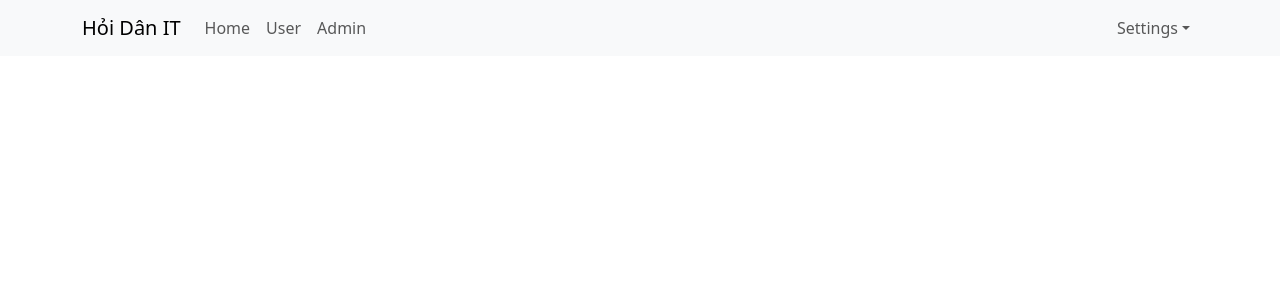
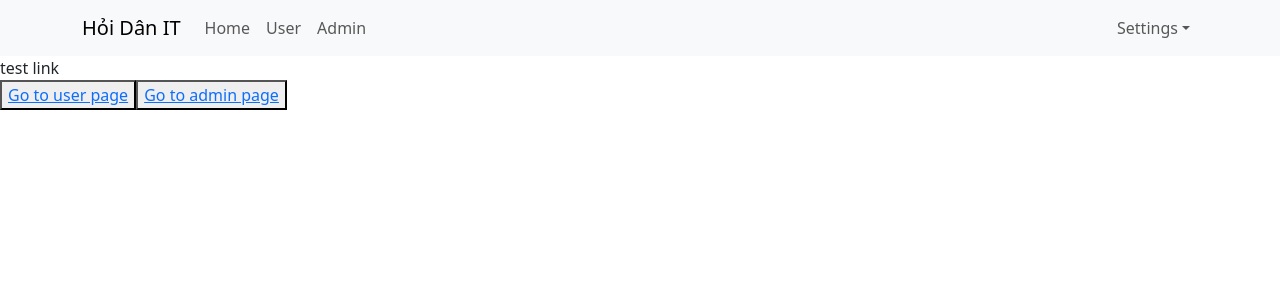
Before and after one commit to leminhtien289/HocReactChapterTwo, a React (Create React App) app: page / in a window 1280 px wide. Shown: the top 300 px of the page. Built offline with nearby package versions, Linux system fonts and the light colour scheme.

Commit message:
Điều hướng trang với Links

```diff
--- a/src/App.js
+++ b/src/App.js
@@ -1,11 +1,23 @@
 import './App.scss';
 import Header from './components/Header/Header';
+import { Link } from 'react-router-dom';
+
 
 const App = () => {
-
   return (
     <div className="app-container">
       <Header />
+      <div>
+        test link
+        <div>
+          <button>
+            <Link to="/users">Go to user page</Link>
+          </button>
+          <button>
+            <Link to="/admins">Go to admin page</Link>
+          </button>
+        </div>
+      </div>
     </div>
   );
 }
--- /dev/null
+++ b/src/components/Admin/Admin.js
@@ -0,0 +1,9 @@
+const Admin = (props) => {
+    return (
+        <div>
+            admin component
+        </div>
+    )
+}
+
+export default Admin;
--- a/src/components/Header/Header.js
+++ b/src/components/Header/Header.js
@@ -2,6 +2,7 @@
 import Nav from 'react-bootstrap/Nav';
 import Navbar from 'react-bootstrap/Navbar';
 import NavDropdown from 'react-bootstrap/NavDropdown';
+import { Link } from 'react-router-dom';
 
 const Header = () => {
     return (
@@ -11,9 +12,9 @@
                 <Navbar.Toggle aria-controls="basic-navbar-nav" />
                 <Navbar.Collapse id="basic-navbar-nav">
                     <Nav className="me-auto">
-                        <Nav.Link href="#home">Home</Nav.Link>
-                        <Nav.Link href="#link">User</Nav.Link>
-                        <Nav.Link href="#link">Admin</Nav.Link>
+                        <Link to='/' className='nav-link'>Home</Link>
+                        <Link to='/users' className='nav-link'>User</Link>
+                        <Link to='/admins' className='nav-link'>Admin</Link>
                     </Nav>
                     <Nav>
                         <NavDropdown title="Settings" id="basic-nav-dropdown">
--- /dev/null
+++ b/src/components/User/User.js
@@ -0,0 +1,9 @@
+const User = (props) => {
+    return (
+        <div>
+            user component
+        </div>
+    )
+}
+
+export default User;
--- a/src/index.js
+++ b/src/index.js
@@ -5,12 +5,21 @@
 import { Provider } from 'react-redux';
 import store from './redux/store';
 import 'bootstrap/dist/css/bootstrap.min.css';
+import { BrowserRouter, Route, Routes } from 'react-router-dom';
+import User from './components/User/User';
+import Admin from './components/Admin/Admin';
 
 const root = ReactDOM.createRoot(document.getElementById('root'));
 root.render(
   <Provider store={store}>
     {/* <React.StrictMode> */}
-    <App />
+    <BrowserRouter>
+      <Routes>
+        <Route path="/" element={<App />} />
+        <Route path="users" element={<User />} />
+        <Route path="admins" element={<Admin />} />
+      </Routes>
+    </BrowserRouter>
     {/* </React.StrictMode> */}
   </Provider>
 );
```
